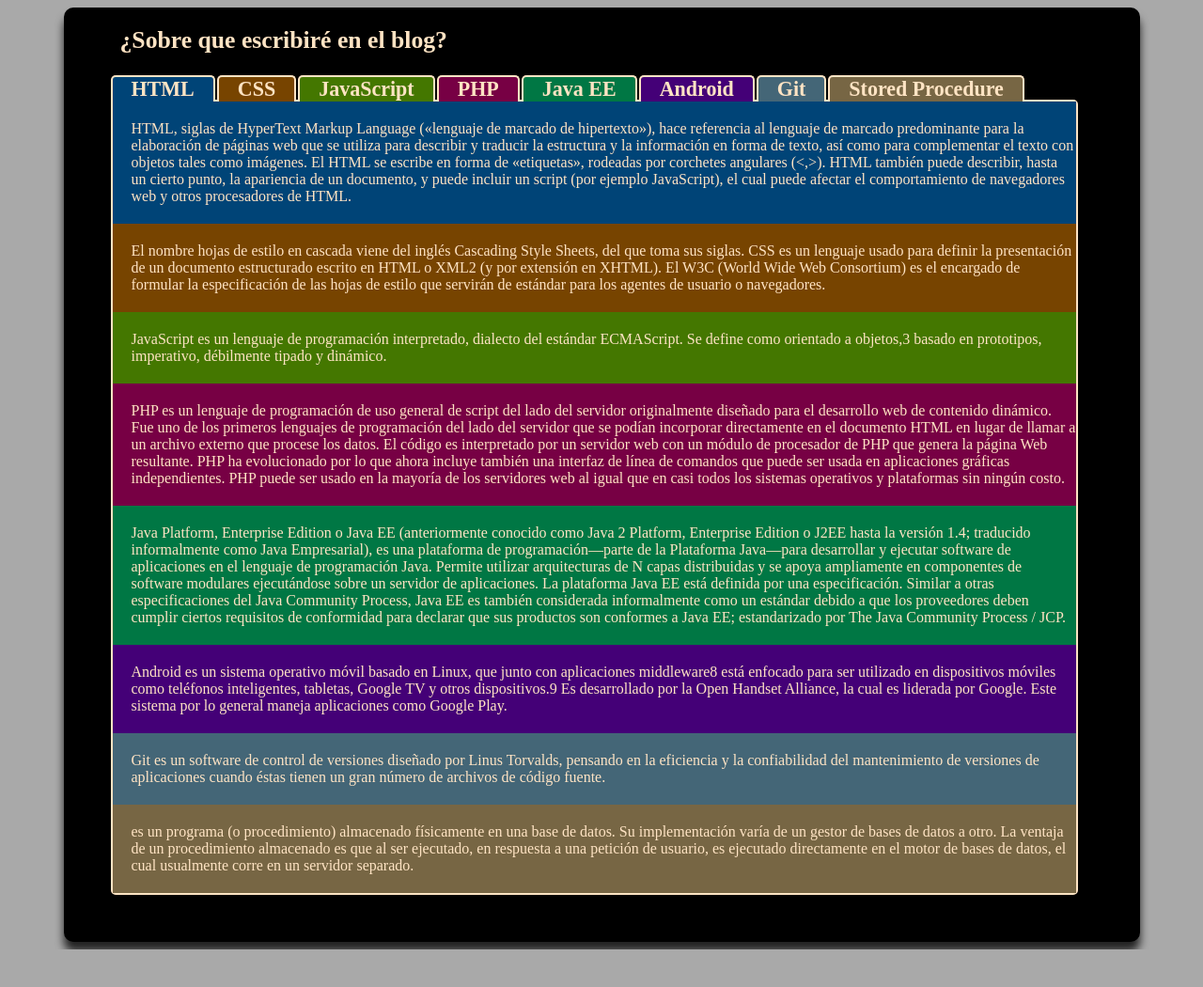
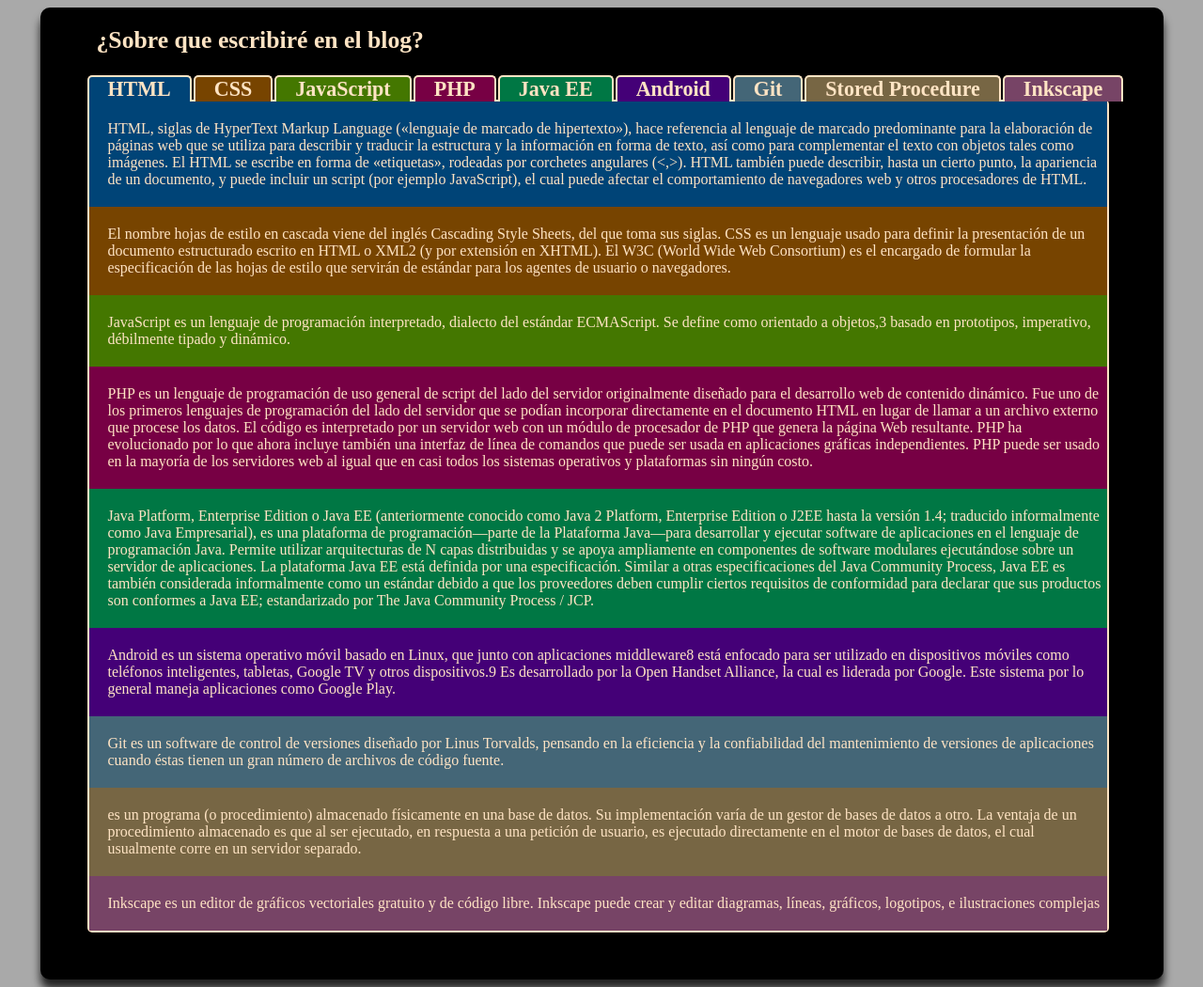
Before and after one commit to jberbesi/PestanasColores, a plain HTML site: page index.html in a window 1280 px wide. Shown: the whole page at 94% size. Before the commit the page ends 1010 px from the top, so only its background shows below. Drawn offline with Linux system fonts and the light colour scheme; a script that the page names is missing.

Commit message:
Agregar nueva pestana Inkscape y modificacion del ccs para ajustar el tamano del contenedor de las pestanas

```diff
--- a/css/estilo.css
+++ b/css/estilo.css
@@ -3,7 +3,7 @@ body {
 }
 
 .contenedor{
-    width: 1080px;
+    width: 1130px;
     margin: auto;
     background: black;
     color: bisque;
@@ -53,7 +53,7 @@ body {
     border-radius: 5px;
     border-top-left-radius: 0px;
     border: 2px solid bisque;
-    width: 1025px;
+    width: 1083px;
 }
 
 #contenidopestanas div{
@@ -91,3 +91,7 @@ body {
 #pestanas #pestana8, #cpestana8{
   background: #764;
 }
+
+#pestanas #pestana9, #cpestana9{
+  background: #746;
+}
--- a/index.html
+++ b/index.html
@@ -20,6 +20,7 @@
                     <li id="pestana6"><a href='javascript:cambiarPestanna(pestanas,pestana6);'>Android</a></li>
                     <li id="pestana7"><a href='javascript:cambiarPestanna(pestanas,pestana7);'>Git</a></li>
                     <li id="pestana8"><a href='javascript:cambiarPestanna(pestanas,pestana8);'>Stored Procedure</a></li>
+                    <li id="pestana9"><a href='javascript:cambiarPestanna(pestanas,pestana9);'>Inkscape</a></li>
                 </ul>
             </div>
 
@@ -50,6 +51,9 @@
                 <div id="cpestana8">
                     es un programa (o procedimiento) almacenado físicamente en una base de datos. Su implementación varía de un gestor de bases de datos a otro. La ventaja de un procedimiento almacenado es que al ser ejecutado, en respuesta a una petición de usuario, es ejecutado directamente en el motor de bases de datos, el cual usualmente corre en un servidor separado.
                 </div>
+                <div id="cpestana9">
+                    Inkscape es un editor de gráficos vectoriales gratuito y de código libre. Inkscape puede crear y editar diagramas, líneas, gráficos, logotipos, e ilustraciones complejas
+                </div>
             </div>
         </div>
     </body>
```
